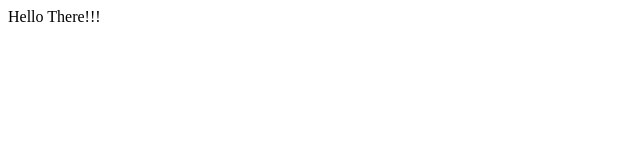
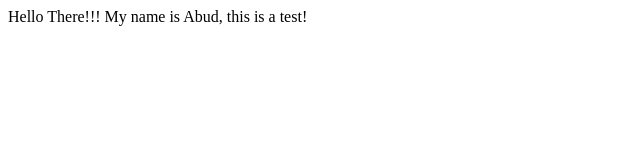
Before and after one commit to Abudyy/websites, a plain HTML site: page websites.html in a window 1280 px wide. Shown: the whole page, without its empty margins (0-640 px from the left). Drawn offline with Linux system fonts and the light colour scheme.

Commit message:
websites.html

```diff
--- a/websites.html
+++ b/websites.html
@@ -5,5 +5,6 @@
     </head>
     <body>
         Hello There!!!
+        My name is Abud, this is a test!
     </body>
 </html>
```
